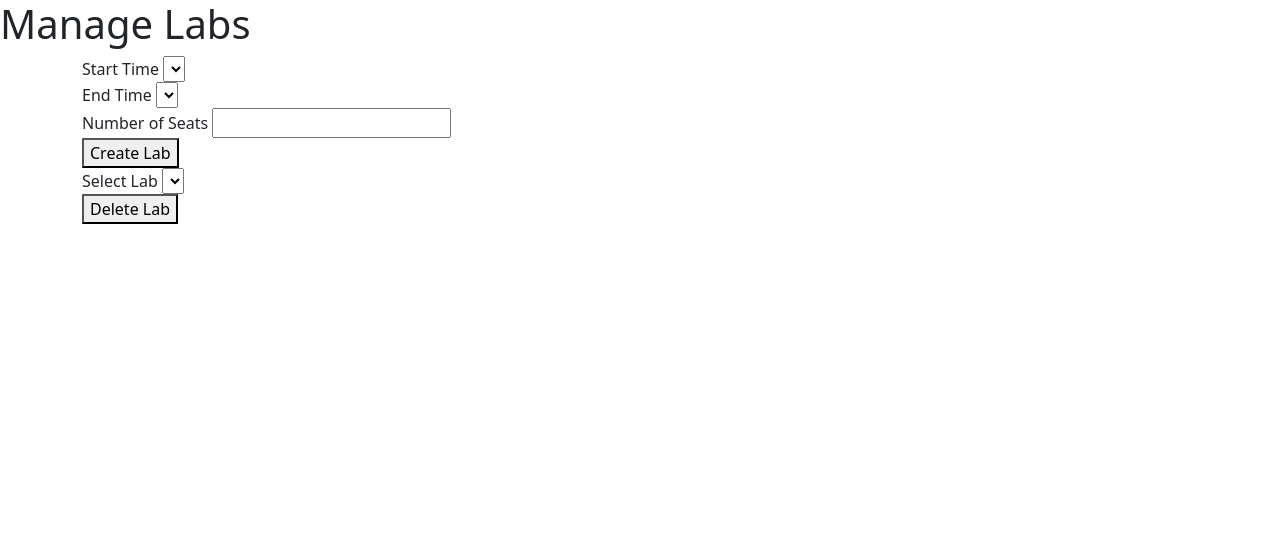
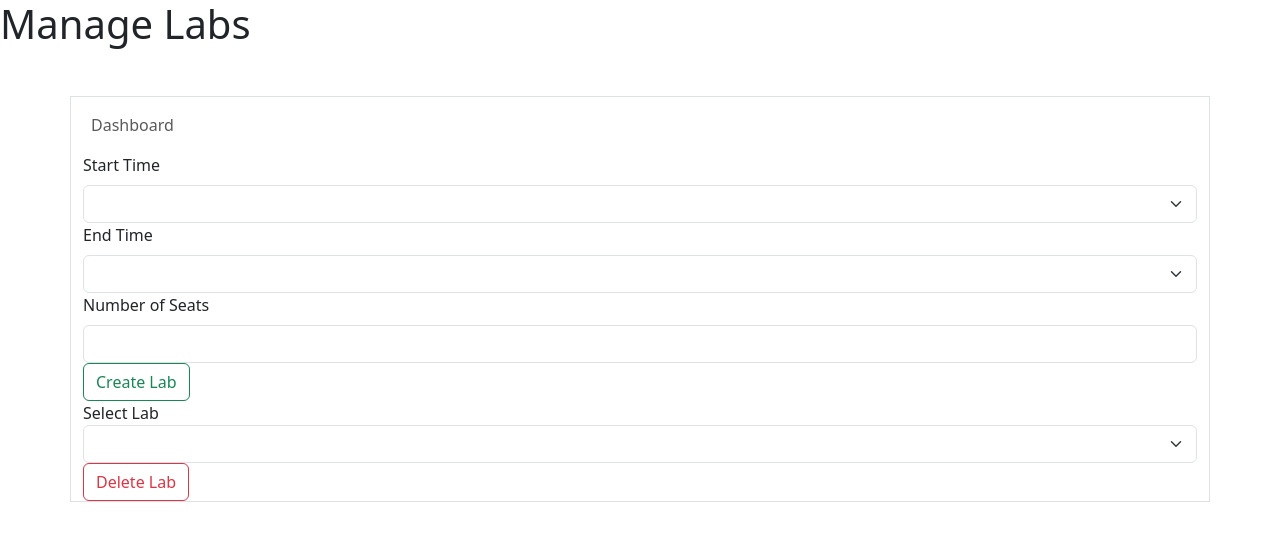
Before and after one commit to DEP-L/CCAPDEV-MCO3, a Node server app: page /labs in a window 1280 px wide. Shown: the top 541 px of the page. Run offline with Node 20, Linux system fonts and the light colour scheme; lists and menus that the app fills with data are empty; some libraries are stand-ins or nearby versions.

Commit message:
added bootstrap to views

```diff
--- a/views/partials/dash.hbs
+++ b/views/partials/dash.hbs
@@ -15,9 +15,11 @@
             </li>
             {{/if}}
             <li class="nav-item">
-                <a href="/logout" class="nav-link">
-                    Logout
-                </a>
+                <form action="/logout" method="POST">
+                    <a href="/logout" class="nav-link">
+                        Logout
+                    </a>
+                </form>
             </li>
         </ul>
     </nav>
--- a/views/partials/labs.hbs
+++ b/views/partials/labs.hbs
@@ -1,34 +1,42 @@
 <h1>Manage Labs</h1>
-<div class="container">
-    <div>
+<div class="container-sm my-5 border">
+    <nav class="navbar navbar-expand-sm">
+        <ul class="navbar-nav">
+            <li class="nav-item">
+                <a href="/dashboard/{{user._id}}" class="nav-link">
+                    Dashboard
+                </a>
+            </li>
+        </ul>
+    </nav>
+
     <!-- create labs -->
     <form action="/create-lab" method="POST">
         <div>
-                <label for="startTime">Start Time</label>
-                <select id="startTime" name="startTime"></select>
+            <label class="form-label" for="startTime">Start Time</label>
+            <select class="form-select" id="startTime" name="startTime"></select>
         </div>
 
         <div>
-                <label for="endTime">End Time</label>
-                <select id="endTime" name="endTime"></select>
+            <label class="form-label" for="endTime">End Time</label>
+            <select class="form-select" id="endTime" name="endTime"></select>
         </div>
 
         <div>
-                <label for="seatCount">Number of Seats</label>
-                <input type="number" id="seatCount" name="seatCount">
+            <label class="form-label" for="seatCount">Number of Seats</label>
+            <input class="form-control" type="number" id="seatCount" name="seatCount">
         </div>
 
-            <button type="submit">Create Lab</button>
+        <button class="btn btn-outline-success" type="submit">Create Lab</button>
     </form>
 
     <!-- delete labs -->
     <form action="/delete-lab" method="DELETE">
         <div>
             <label for="lab">Select Lab</label>
-                <select id="lab" name="lab"></select>
+            <select class="form-select" id="lab" name="lab"></select>
         </div>
 
-            <button type="submit">Delete Lab</button>
+        <button class="btn btn-outline-danger" type="submit">Delete Lab</button>
     </form>
 </div>
-</div>
--- a/views/partials/login.hbs
+++ b/views/partials/login.hbs
@@ -1,18 +1,18 @@
 <h1>Login</h1>
-<div class="container">
+<div class="container-sm my-5">
     <div>
         <form action="/login" method="POST">
             <div>
-                <label for="email">Email</label>
-                <input type="email" id="email" name="email" required>
+                <label class="form-label" for="email">Email</label>
+                <input class="form-control" type="email" id="email" name="email" required>
             </div>
 
             <div>
-                <label for="password">Password</label>
-                <input type="password" id="password" name="password" required>
+                <label class="form-label" for="password">Password</label>
+                <input class="form-control" type="password" id="password" name="password" required>
             </div>
 
-            <button type="submit">Login</button>
+            <button class="btn btn-outline-success" type="submit">Login</button>
         </form>
 
         <div>
--- a/views/partials/profile.hbs
+++ b/views/partials/profile.hbs
@@ -1,48 +1,40 @@
 <h1>Profile</h1>
-<div class="container">
+<div class="container-sm my-5 border">
     <div>
-        {{#if isEditing}}
-            <form action="/edit-profile/id/{{#if studentID}}{{studentID}}{{else}}{{techID}}{{/if}}" method="POST">
-                <!-- Your existing form with editable fields -->
-                <div>
-                <img src="{{image}}">
-                <input type="file" id="image" name="image">
-                </div>
+        <nav class="navbar navbar-expand-sm">
+        <ul class="navbar-nav">
+            <li class="nav-item">
+                <a href="/dashboard/{{user._id}}" class="nav-link">
+                    Dashboard
+                </a>
+            </li>
+            <li class="nav-item">
+                <form action="/logout" method="POST">
+                    <a href="/logout" class="nav-link">
+                        Logout
+                    </a>
+                </form>
+            </li>
+        </ul>
+    </nav>
 
-                <div>
-                <label for="displayName">Display Name</label>
-                <input id="displayName" name="displayName" value="{{displayName}}">
-                </div>
-
-                <div>
-                <label for="description">Profile Description</label>
-                <textarea id="description" name="description">{{description}}</textarea>
-                </div>
-
-                <button type="submit">Save Changes</button>
-            </form>
-        {{else}}
-            <!-- View-only version with disabled fields -->
+        <form action="/edit-profile/id/{{#if studentID}}{{studentID}}{{else}}{{techID}}{{/if}}" method="POST">
             <div>
                 <img src="{{image}}">
-                <input type="file" id="image" name="image" disabled>
+                <input class="form-control" type="file" id="image" name="image" {{#if notEditing}}disable{{/if}}>
             </div>
 
             <div>
-                <label for="displayName">Display Name</label>
-                <input id="displayName" name="displayName" value="{{displayName}}" readonly>
+                <label class="form-label" for="displayName">Display Name</label>
+                <input class="form-control" id="displayName" name="displayName" value="{{displayName}}" {{#if notEditing}}readonly{{/if}}>
             </div>
 
             <div>
-                <label for="description">Profile Description</label>
-                <textarea id="description" name="description" readonly>{{description}}</textarea>
+                <label class="form-label" for="description">Description</label>
+                <textarea class="form-control" id="description" name="description" rows="3" {{#if notEditing}}readonly{{/if}}>{{description}}</textarea>
             </div>
 
-            {{#if isOwner}}
-                <a href="/profile/id/{{#if studentID}}{{studentID}}{{else}}{{techID}}{{/if}}?edit=true&ownerID={{#if studentID}}{{studentID}}{{else}}{{techID}}{{/if}}" class="btn btn-edit-profile">
-                    Edit Profile
-                </a>
-            {{/if}}
-        {{/if}}
+            <button class="btn btn-outline-success" type="submit">Edit Profile</button>
+        </form>
     </div>
 </div>
--- a/views/partials/register.hbs
+++ b/views/partials/register.hbs
@@ -1,27 +1,27 @@
 <h1>Register</h1>
-<div class="container">
+<div class="container-sm my-5 border">
     <div>
         <form action="/register" method="POST">
             <div>
-                <label for="email">Email</label>
-                <input type="email" id="email" name="email" required>
+                <label class="form-label" for="email">Email</label>
+                <input class="form-control" type="email" id="email" name="email" required>
             </div>
 
             <div>
-                <label for="password">Password</label>
-                <input type="password" id="password" name="password" required>
+                <label class="form-label" for="password">Password</label>
+                <input class="form-control" type="password" id="password" name="password" required>
             </div>
 
             <div>
-                <label for="accountType">Account Type</label>
-                <select id="accountType" name="accountType">
+                <label class="form-label" for="accountType">Account Type</label>
+                <select class="form-select" id="accountType" name="accountType">
                     <option value="">-- choose an option--</option>
                     <option value="student">Student</option>
                     <option value="tech">Lab Technician</option>
                 </select>
             </div>
 
-            <button type="submit">Register</button>
+            <button class="btn btn-outline-success" type="submit">Register</button>
         </form>
 
         <div>
```
Also changed, not shown: views/partials/index.hbs (deleted). Lines whose indentation alone changed are shown as unchanged.
